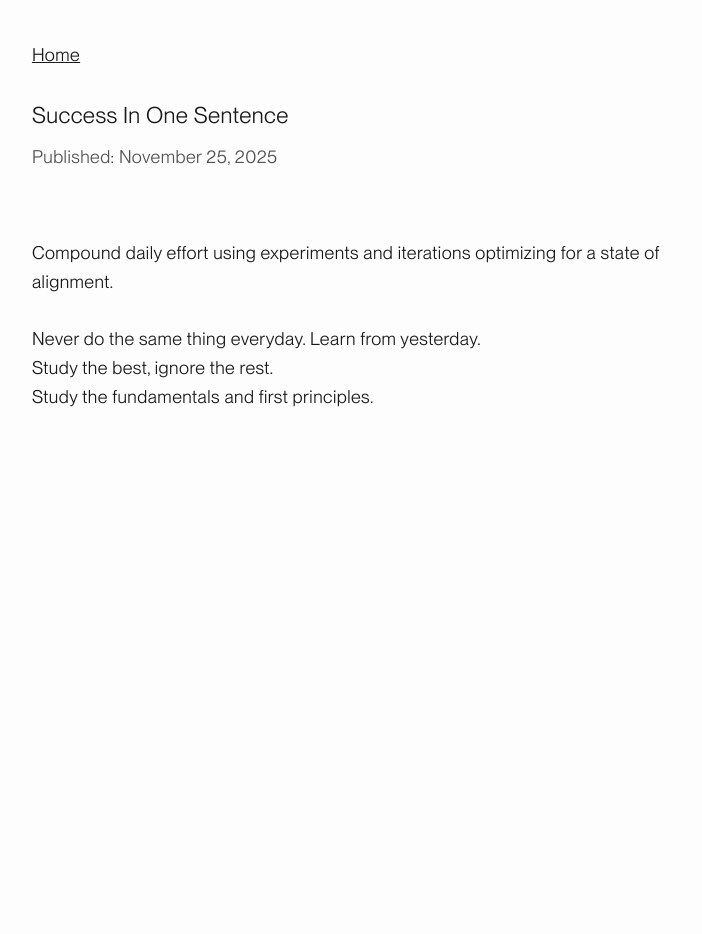
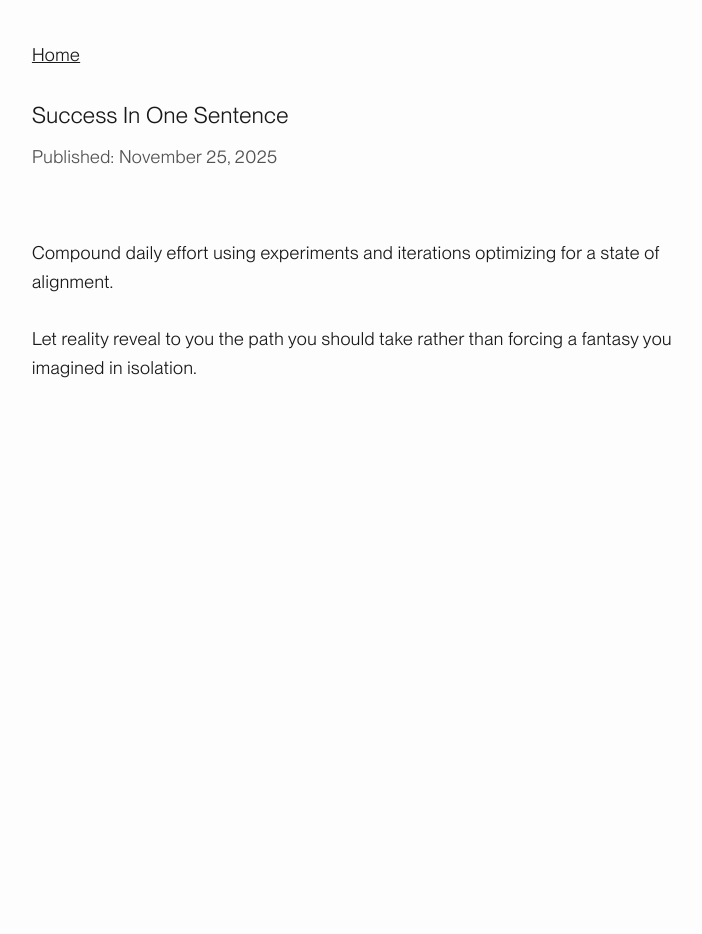
Before and after one commit to pxsswordprotected/personalsite, a Jekyll site: the page built from docs/_posts/2025-11-25-product.md, in a window 1280 px wide. Shown: the whole page, without its empty margins (276-978 px from the left). Built offline with Jekyll 4.4.1, drawn with Linux system fonts in a browser that asks for light colours.

Commit message:
new edit

```diff
--- a/docs/_posts/2025-11-25-product.md
+++ b/docs/_posts/2025-11-25-product.md
@@ -5,6 +5,4 @@ title: "Success In One Sentence"
 
 Compound daily effort using experiments and iterations optimizing for a state of alignment.
 <br><br>
-Never do the same thing everyday. Learn from yesterday.
-Study the best, ignore the rest.
-Study the fundamentals and first principles.
+Let reality reveal to you the path you should take rather than forcing a fantasy you imagined in isolation.
```
